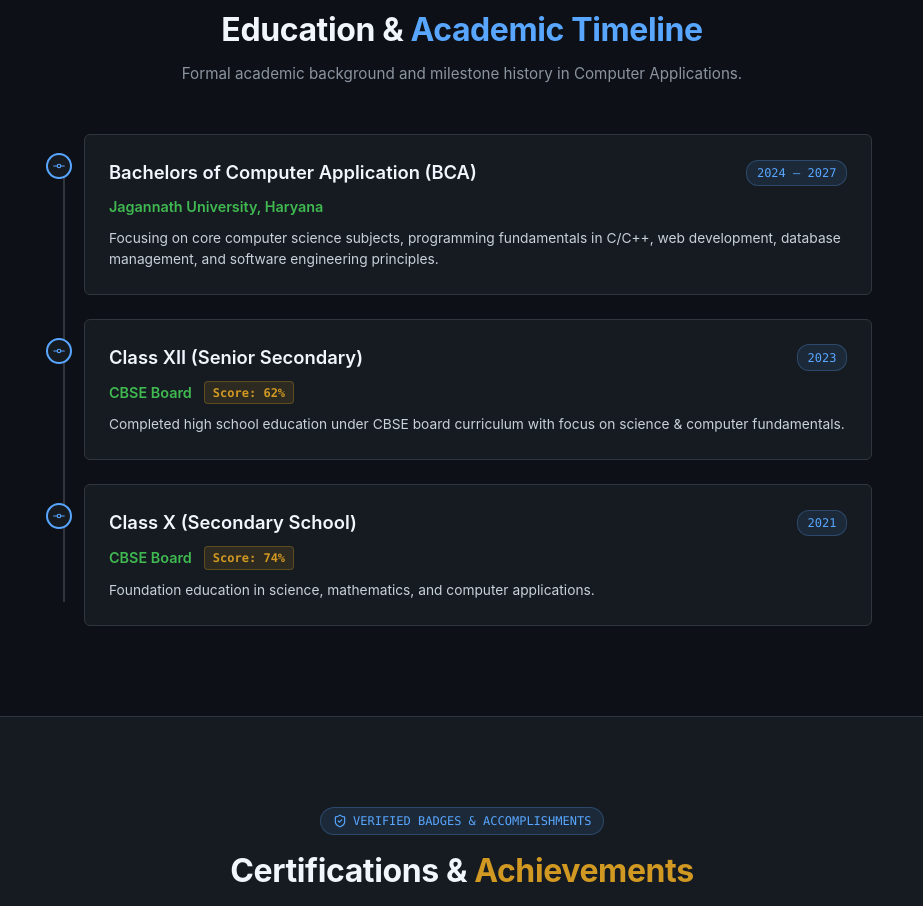
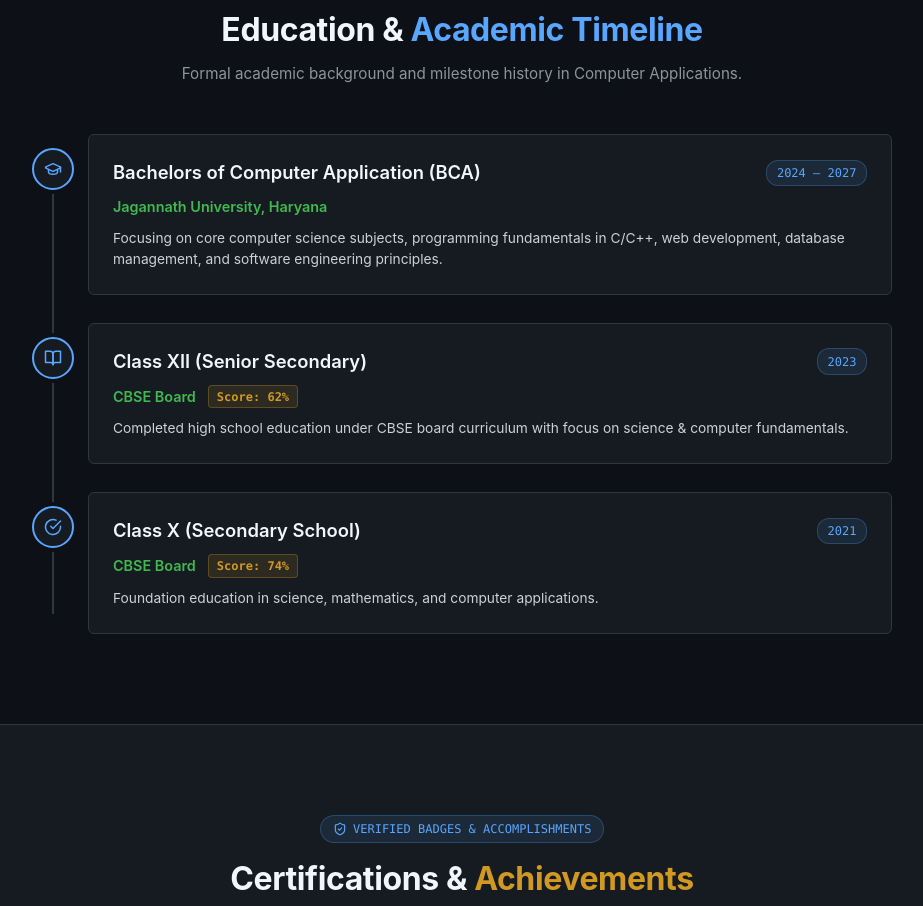
Before and after one commit to Abhixarvar/resumesite, a React (Vite) app: page / in a window 1280 px wide. Shown: the part 3140-4046 px from the top of the page, without its empty margins (178-1101 px from the left). Built offline with nearby package versions, Linux system fonts and the light colour scheme.

Commit message:
fix: adjust Education Timeline vertical line and circle node alignment

```diff
--- a/src/components/EducationTimeline.jsx
+++ b/src/components/EducationTimeline.jsx
@@ -1,9 +1,9 @@
 import React from 'react';
 import { educationData } from '../data/resumeData';
-import { GraduationCap, BookOpen, CheckCircle, GitCommit, Calendar, Award } from 'lucide-react';
+import { GraduationCap, BookOpen, CheckCircle, GitCommit, Trophy, Award } from 'lucide-react';
 
 const iconMap = {
-  GraduationCap, BookOpen, CheckCircle, GitCommit
+  GraduationCap, BookOpen, CheckCircle, Trophy, Award
 };
 
 export default function EducationTimeline() {
@@ -29,37 +29,38 @@
           </p>
         </div>
 
-        {/* Timeline Git Commit Path */}
+        {/* Timeline Container with Pixel-Perfect Alignment */}
         <div style={{
-          maxWidth: '820px',
+          maxWidth: '860px',
           margin: '0 auto',
           position: 'relative',
-          paddingLeft: '2rem'
+          paddingLeft: '3.5rem' /* 56px space for timeline line and nodes */
         }}>
-          {/* Vertical Connecting Git Commit Branch Line */}
+          {/* Vertical Connecting Line (Centered at 21px) */}
           <div style={{
             position: 'absolute',
-            left: '11px',
-            top: '24px',
-            bottom: '24px',
+            left: '20px',
+            top: '20px',
+            bottom: '20px',
             width: '2px',
-            background: 'var(--gh-border-default)'
+            background: 'var(--gh-border-default)',
+            zIndex: 1
           }} />
 
-          <div style={{ display: 'flex', flexDirection: 'column', gap: '1.5rem' }}>
+          <div style={{ display: 'flex', flexDirection: 'column', gap: '1.75rem' }}>
             {educationData.map((edu, idx) => {
               const IconComp = iconMap[edu.icon] || GraduationCap;
 
               return (
                 <div key={idx} style={{ position: 'relative' }}>
 
-                  {/* Git Commit Node Marker */}
+                  {/* Timeline Circle Node Marker (42px wide, centered at 21px) */}
                   <div style={{
                     position: 'absolute',
-                    left: '-2.4rem',
-                    top: '1.2rem',
-                    width: '26px',
-                    height: '26px',
+                    left: '-3.5rem', /* -56px relative to card */
+                    top: '14px',
+                    width: '42px',
+                    height: '42px',
                     borderRadius: '50%',
                     background: 'var(--gh-bg-subtle)',
                     border: '2px solid var(--gh-blue)',
@@ -67,9 +68,10 @@
                     alignItems: 'center',
                     justifyContent: 'center',
                     color: 'var(--gh-blue)',
-                    zIndex: 2
+                    zIndex: 2,
+                    boxShadow: '0 0 0 4px var(--gh-bg-default)' /* Masks background line cleanly */
                   }}>
-                    <GitCommit size={14} />
+                    <IconComp size={18} />
                   </div>
 
                   {/* Education Card */}
@@ -105,7 +107,8 @@
                       marginBottom: '0.65rem',
                       display: 'flex',
                       alignItems: 'center',
-                      gap: '0.75rem'
+                      gap: '0.75rem',
+                      flexWrap: 'wrap'
                     }}>
                       <span>{edu.institution}</span>
                       {edu.score && (
@@ -135,6 +138,14 @@
         </div>
 
       </div>
+
+      <style>{`
+        @media (max-width: 600px) {
+          #quest .container > div {
+            paddingLeft: 2.75rem !important;
+          }
+        }
+      `}</style>
     </section>
   );
 }
```
